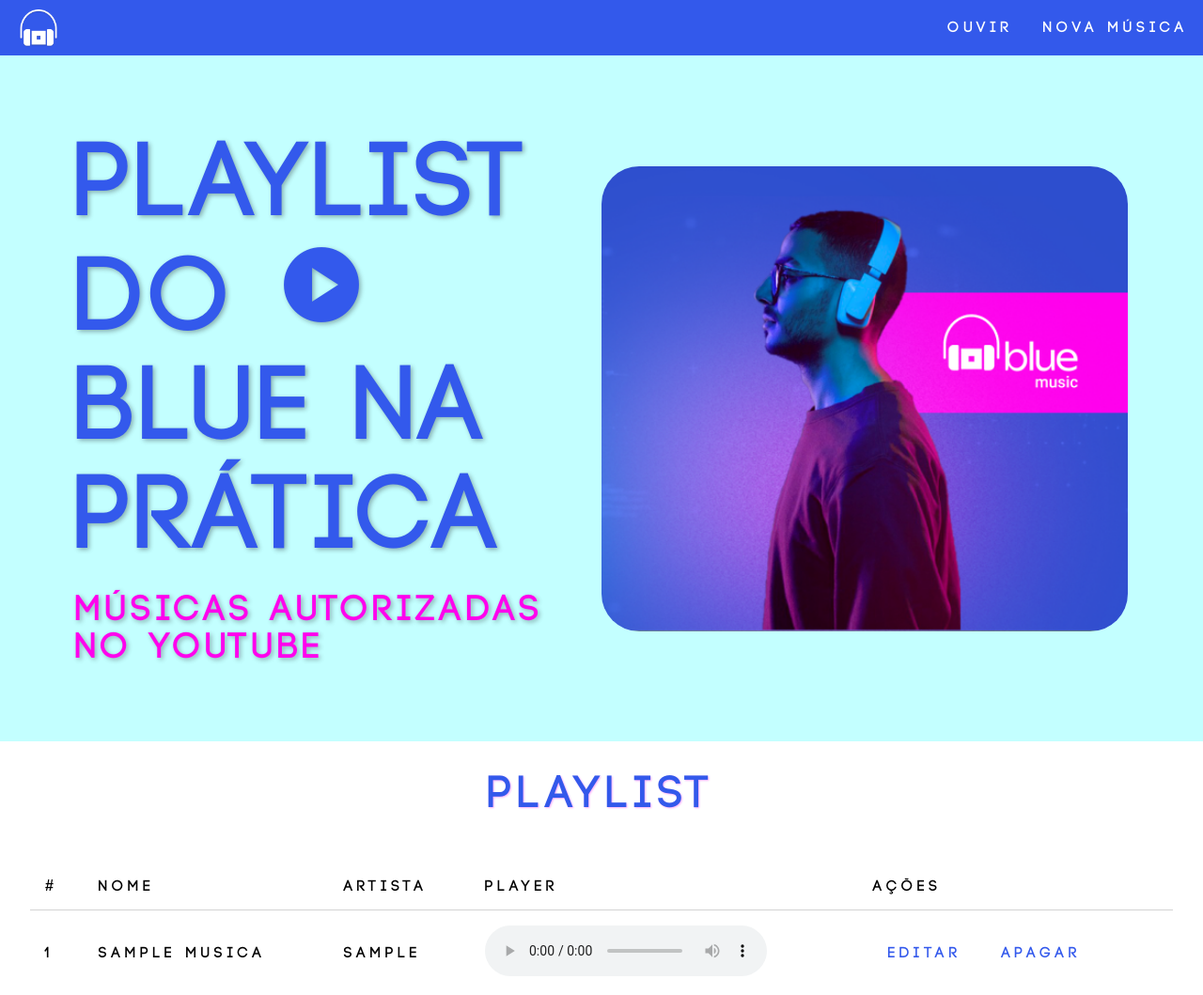
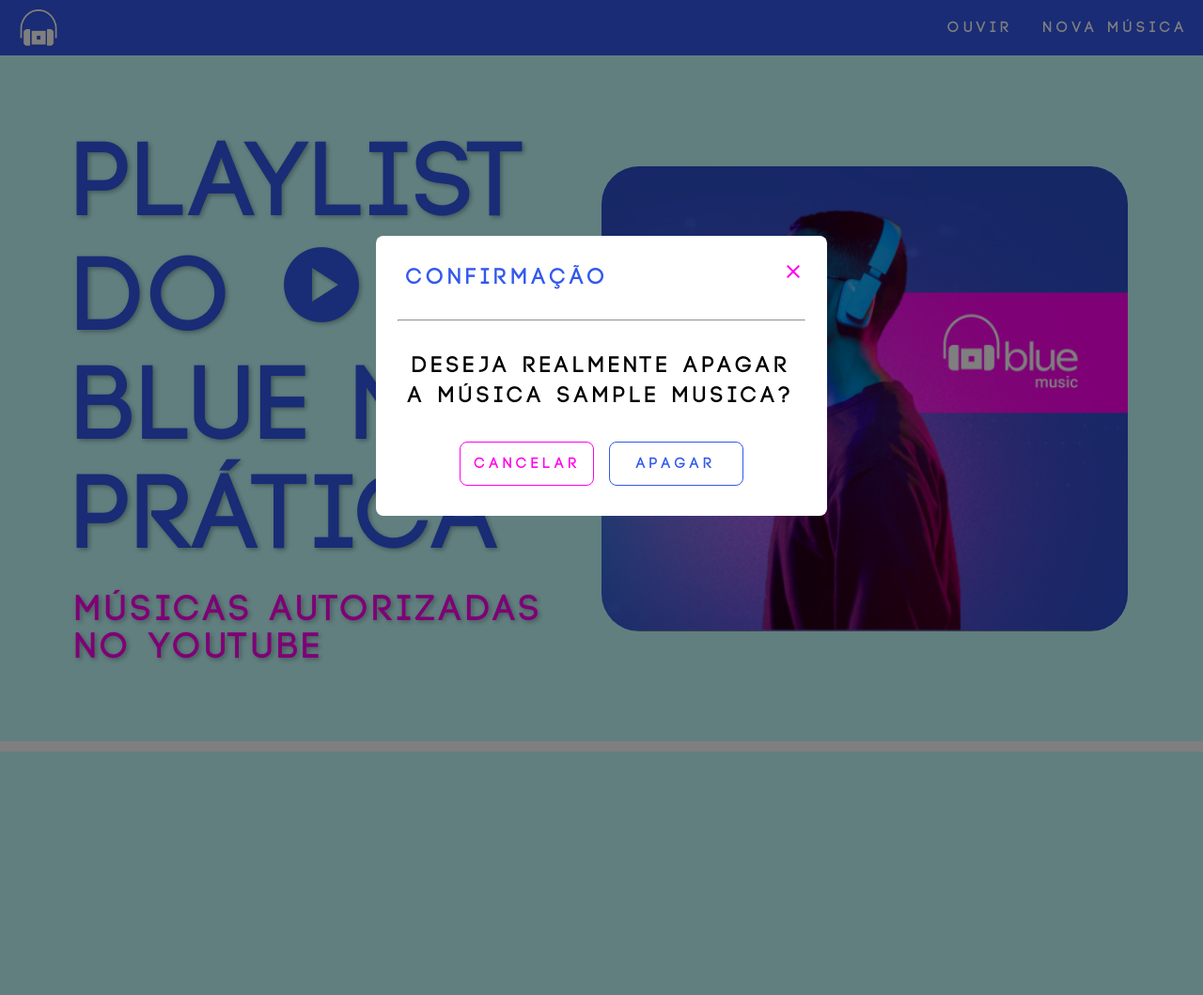
Before and after one commit to friarhob/BlueMusic, a Flask app: template templates/index.html in a window 1280 px wide. Shown: the top 1059 px of the page at 94% size. After the commit the page ends 800 px from the top, so only its background shows below. Run offline with Flask 2, Linux system fonts and the light colour scheme; the template is opened without the code that fills it: values that come from a table or form of the project are taken from there, others are empty; tables that the repository leaves empty hold one stand-in row (values such as "Sample post").

Commit message:
Creating confirmation for deletion

```diff
--- a/app.py
+++ b/app.py
@@ -61,6 +61,10 @@
     db.session.commit()
     return redirect("/#playlist")
 
+def modal(id):
+    musica = Musica.query.get(id)
+    return render_template('index.html', musica=musica)
+
 
 if __name__ == "__main__":
     db.create_all()
--- a/static/css/styles.css
+++ b/static/css/styles.css
@@ -257,3 +257,103 @@
 }
 
 /* End of new.html */
+
+/* Modal styles */
+
+section.modal {
+    position: fixed;
+    top: 0;
+    bottom: 0;
+    right: 0;
+    left: 0;
+    background-color: #00000080;
+    z-index: 1;
+    display: flex;
+    justify-content: center;
+    align-items: center;
+    pointer-events: auto;
+}
+
+section.modal div#card {
+    width: 30rem;
+    position: relative;
+    background-color: white;
+    border-radius: .5rem;
+    /* padding: 2rem; */
+}
+
+section.modal div#card a#fechar {
+    position: absolute;
+    right: 0;
+    top: 0;
+    font-size: 2rem;
+    color: #FF01ed;
+    padding: 1.5rem;
+}
+
+section.modal div#card a#fechar:hover {
+    color: #3359ec;
+}
+
+section.modal div#card h2 {
+    padding: 2rem;
+    margin: 0;
+    color: #3359ec;
+}
+
+section.modal div#card hr {
+    width: 90%;
+    margin: 0 auto;
+}
+
+section.modal div#card p {
+    padding: 2rem;
+    text-align: center;
+    font-size: 1.5rem;
+    line-height: 2rem;
+}
+
+section.modal div#card div#btns {
+    display: flex;
+    justify-content: center;
+    padding-top: 0;
+    padding-left: 2rem;
+    padding-right: 2rem;
+    padding-bottom: 2rem;
+}
+
+section.modal div#card div#btns a {
+    text-decoration: none;
+    border-radius: .5rem;
+    padding: .9rem;
+    width: 7rem;
+    text-align: center;
+
+}
+
+section.modal div#card div#btns a.btn-cancelar {
+    background-color: white;
+    color: #FF01ed;
+    border: solid 1px #FF01ed;
+    margin-right: 1rem;
+    transition: all .5s ease-in-out;
+}
+
+section.modal div#card div#btns a.btn-cancelar:hover {
+    background-color: #FF01ed;
+    color: white;
+}
+
+section.modal div#card div#btns a.btn-apagar {
+    background-color: white;
+    color: #3359ec;
+    border: solid 1px #3359ec;
+    transition: all .5s ease-in-out;
+}
+
+section.modal div#card div#btns a.btn-apagar:hover {
+    background-color: #3359ec;
+    color: white;
+}
+
+    /* End of modal styles */
--- a/templates/index.html
+++ b/templates/index.html
@@ -65,13 +65,36 @@
                     </td>
                     <td>
                         <a href="/edit/{{musica.id}}">Editar</a>
-                        <a href="/delete/{{musica.id}}">Apagar</a>
+                        <a href="/{{musica.id}}">Apagar</a>
                     </td>
                 </tr>
                 {% endfor %}
             </tbody>
         </table>
     </section>
+
+    {% if musica != undefined %}
+
+    <section class="modal">
+        <div id="card">
+            <a href="/#playlist" id="fechar">
+                <span class="material-icons">
+                    close
+                </span>
+            </a>
+            <h2>Confirmação</h2>
+            <hr>
+            <!-- <p>Deseja realmente apagar a música ?</p> -->
+            <p>Deseja realmente apagar a música {{musica.nome}}?</p>
+            <div id="btns">
+                <a class="btn-cancelar" href="/#playlist">Cancelar</a>
+                <!-- <a class="btn-apagar" href="/delete/">Apagar</a> -->
+                <a class="btn-apagar" href="/delete/{{musica.id}}">Apagar</a>
+            </div>
+        </div>
+    </section>
+
+    {% endif %}
 
     <footer>
         <hr>
```
